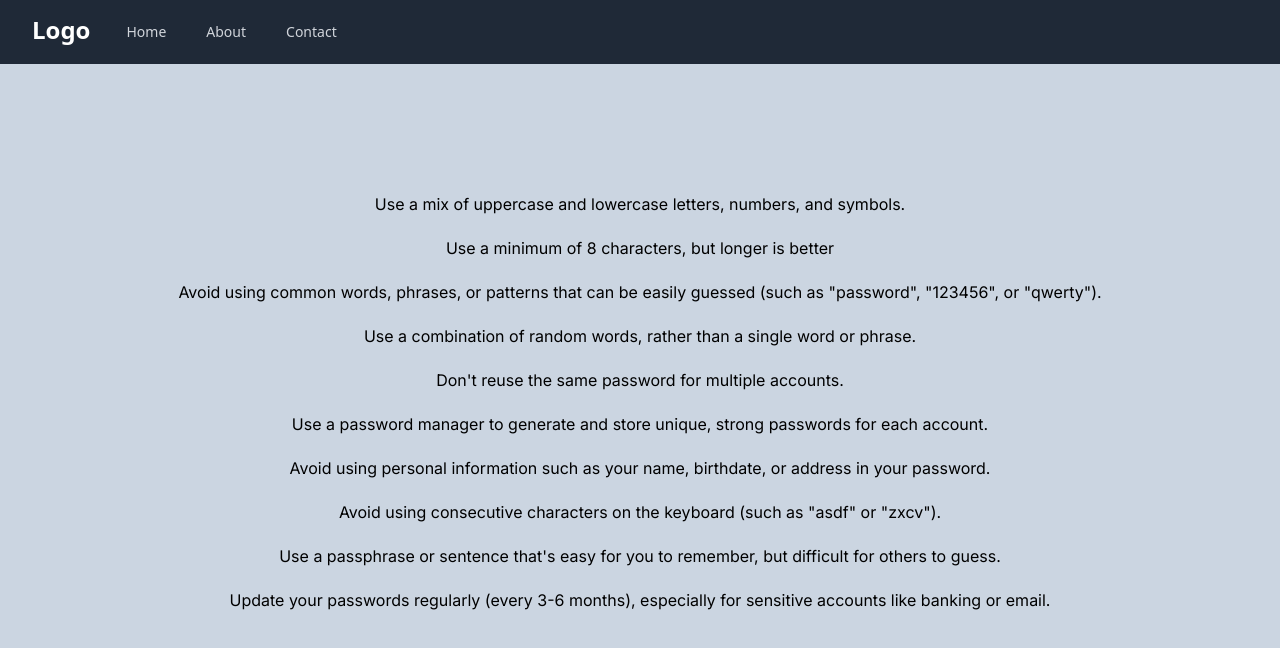
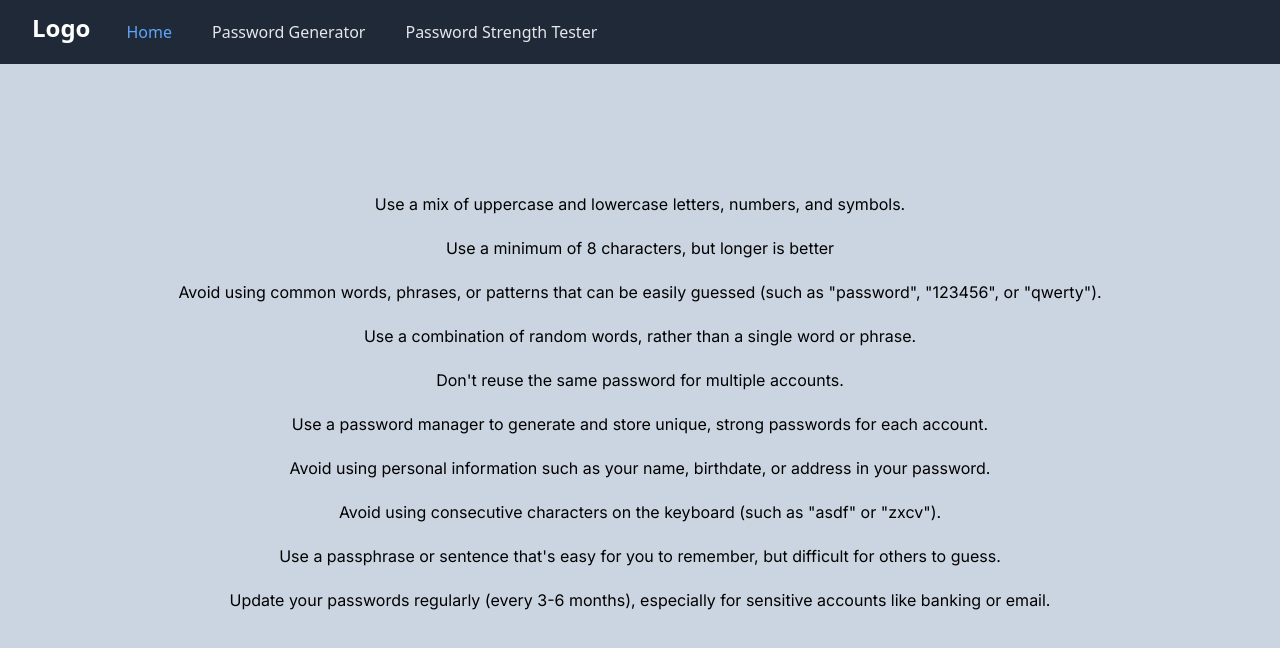
Before and after one commit to piotrszubert/password-generator, a Next.js app: page / in a window 1280 px wide. Shown: the top 648 px of the page. Built offline with nearby package versions, Linux system fonts and the light colour scheme.

Commit message:
refactor, link color

```diff
--- a/components/navigation.tsx
+++ b/components/navigation.tsx
@@ -1,26 +1,20 @@
-// const navigation: NavItem[] = [
-// 	{ name: 'Home', href: '/' },
-// 	{ name: 'Password Generator', href: '/password' },
-// 	{ name: 'Password Strength Tester', href: '/strength' },
-// ];
-
-//{navigation.map((item) => (
-	// 				<Link
-	// 					key={item.name}
-	// 					href={item.href}
-	// 					className={`${router.pathname === item.href ? 'font-medium text-gray-900' : 'text-gray-500'
-	// 						} hover:text-gray-900 block px-3 py-2 rounded-md text-base font-medium`}
-	// 					aria-current={router.pathname === item.href ? 'page' : undefined}
-	// 				>
-	// 					{item.name}
-	// 				</Link>
-	// 			))}
-
-// export default Navigation;
 import Link from 'next/link';
 import { useState } from 'react';
+import { useRouter } from 'next/router';
 
 const Navigation = () => {
+	const router = useRouter();
+		interface NavItem {
+		name: string;
+		href: string;
+	}
+
+	const navigation: NavItem[] = [
+		{ name: 'Home', href: '/' },
+		{ name: 'Password Generator', href: '/password' },
+		{ name: 'Password Strength Tester', href: '/strength' },
+	];
+
 	const [isOpen, setIsOpen] = useState(false);
 
 	const toggleMenu = () => {
@@ -75,34 +69,37 @@ const Navigation = () => {
 						</div>
 						<div className='hidden lg:block lg:ml-6'>
 							<div className='flex space-x-4'>
-								<Link href='/' className='text-gray-300 hover:bg-gray-700 hover:text-white px-3 py-2 rounded-md text-sm font-medium'>
-									Home
-								</Link>
-								<Link href='/about' className='text-gray-300 hover:bg-gray-700 hover:text-white px-3 py-2 rounded-md text-sm font-medium'>
-									About
-								</Link>
-								<Link href='/contact' className='text-gray-300 hover:bg-gray-700 hover:text-white px-3 py-2 rounded-md text-sm font-medium'>
-									Contact
-								</Link>
+								{navigation.map((item) => (
+									<Link
+										key={item.name}
+										href={item.href}
+										className={`${router.pathname === item.href ? 'font-medium text-blue-400' : 'text-gray-200'
+											} hover:text-blue-400 block px-3 py-2 rounded-md text-base font-medium`}
+										aria-current={router.pathname === item.href ? 'page' : undefined}
+									>
+										{item.name}
+									</Link>
+								))}
 							</div>
 						</div>
 					</div>
 				</div>
 			</div>
-
 			{/* Mobile menu */}
 			{isOpen && (
 				<div className='lg:hidden'>
 					<div className='px-2 pt-2 pb-3 space-y-1' >
-						<Link href='/' className='text-gray-300 hover:bg-gray-700 hover:text-white block px-3 py-2 rounded-md text-base font-medium'>
-							Home
-						</Link>
-						<Link href='/about' className='text-gray-300 hover:bg-gray-700 hover:text-white block px-3 py-2 rounded-md text-base font-medium'>
-							About
-						</Link>
-						<Link href='/contact' className='text-gray-300 hover:bg-gray-700 hover:text-white block px-3 py-2 rounded-md text-base font-medium'>
-							Contact
-						</Link>
+						{navigation.map((item) => (
+							<Link
+								key={item.name}
+								href={item.href}
+								className={`${router.pathname === item.href ? 'font-medium text-blue-400' : 'text-gray-200'
+									} hover:text-blue-400 block px-3 py-2 rounded-md text-base font-medium`}
+								aria-current={router.pathname === item.href ? 'page' : undefined}
+							>
+								{item.name}
+							</Link>
+						))}
 					</div>
 				</div>
 			)}
```
